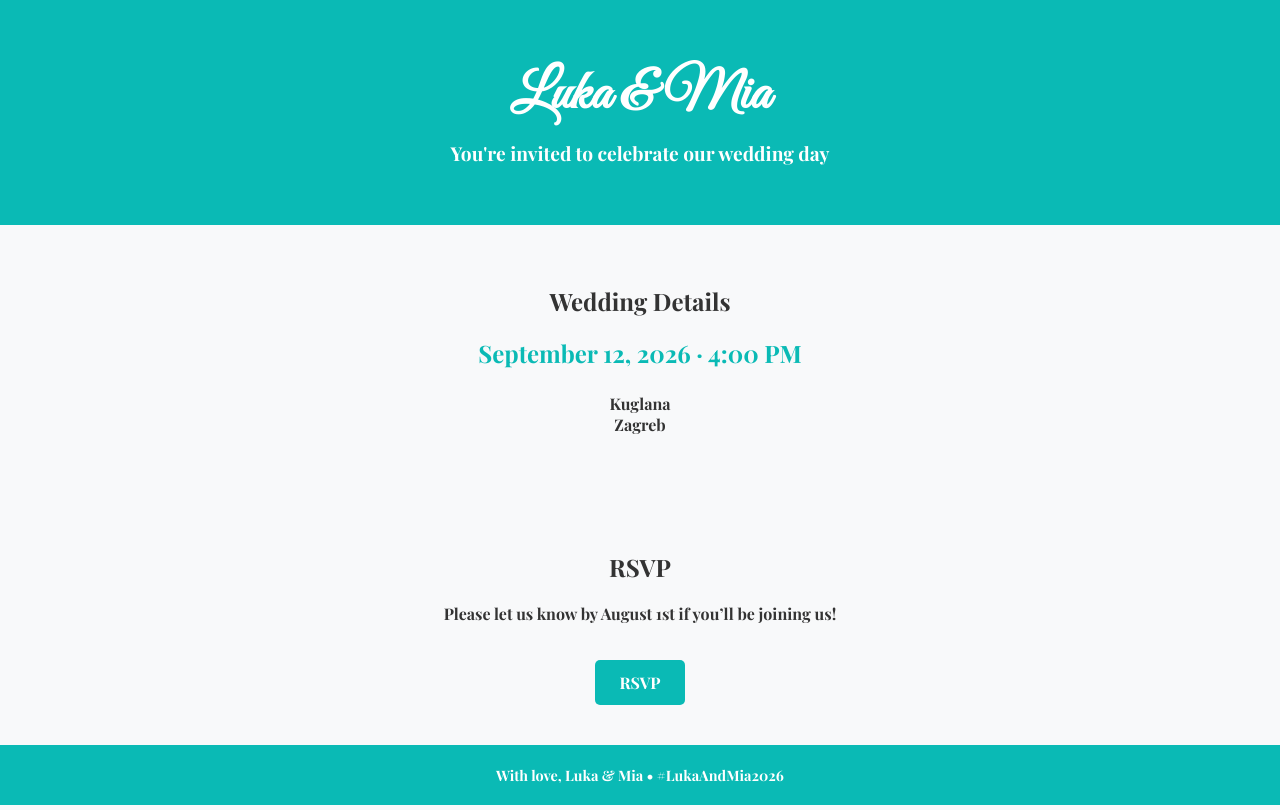
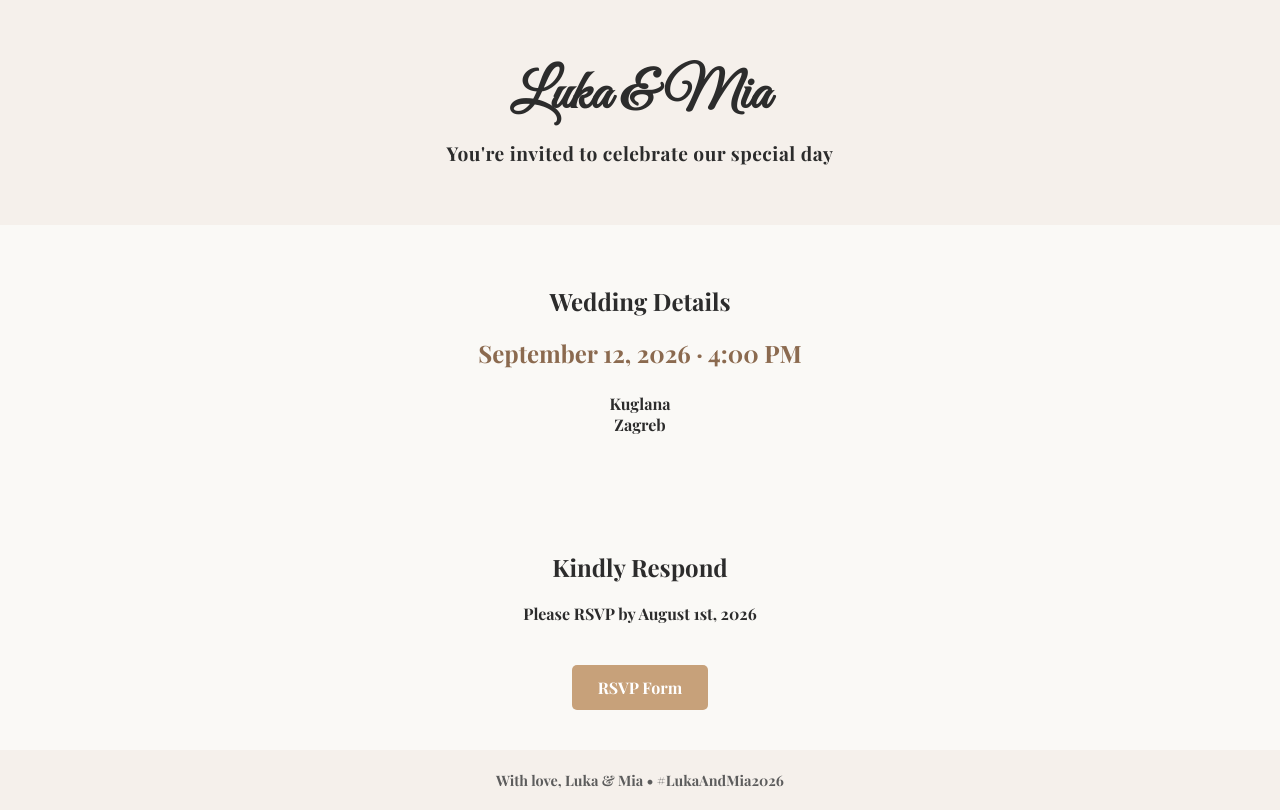
Before and after one commit to daliborbuncic/luka-mia, a plain HTML site: page index.html in a window 1280 px wide. Drawn offline with nearby package versions, Linux system fonts and the light colour scheme.

Commit message:
Add files via upload

```diff
--- a/index.html
+++ b/index.html
@@ -1,21 +1,21 @@
 <!DOCTYPE html>
 <html lang="en">
 <head>
-  <meta charset="UTF-8">
-  <meta name="viewport" content="width=device-width, initial-scale=1.0">
+  <meta charset="UTF-8" />
+  <meta name="viewport" content="width=device-width, initial-scale=1.0"/>
   <title>Luka & Mia's Wedding</title>
-  <link href="https://fonts.googleapis.com/css2?family=Playfair+Display:wght@700&family=Great+Vibes&display=swap" rel="stylesheet">
+  <link href="https://fonts.googleapis.com/css2?family=Playfair+Display:wght@700&family=Great+Vibes&display=swap" rel="stylesheet"/>
   <style>
     body {
       margin: 0;
       font-family: 'Playfair Display', serif;
-      background-color: #f8f9fa;
-      color: #333;
+      background-color: #FAF9F6; /* ivory */
+      color: #2c2c2c;
     }
 
     header {
-      background-color: #0ABAB5; /* Tiffany Blue */
-      color: white;
+      background-color: #F5F0EB; /* soft beige */
+      color: #2c2c2c;
       text-align: center;
       padding: 60px 20px 40px;
     }
@@ -29,6 +29,7 @@
     header p {
       font-size: 1.2em;
       margin-top: 10px;
+      letter-spacing: 0.5px;
     }
 
     section {
@@ -40,30 +41,31 @@
 
     .date {
       font-size: 1.5em;
-      color: #0ABAB5;
+      color: #8B6A4F; /* subtle warm brown */
       margin-top: 10px;
     }
 
     .rsvp-btn {
-      background-color: #0ABAB5;
+      background-color: #C7A17A; /* elegant gold-beige */
       color: white;
-      padding: 12px 24px;
+      padding: 12px 26px;
       border: none;
       border-radius: 5px;
       font-size: 1em;
       text-decoration: none;
       display: inline-block;
-      margin-top: 20px;
+      margin-top: 25px;
       transition: background 0.3s;
+      font-weight: bold;
     }
 
     .rsvp-btn:hover {
-      background-color: #089c95;
+      background-color: #a9845b;
     }
 
     footer {
-      background-color: #0ABAB5;
-      color: white;
+      background-color: #F5F0EB;
+      color: #5c5c5c;
       text-align: center;
       padding: 20px;
       font-size: 0.9em;
@@ -74,7 +76,7 @@
 
   <header>
     <h1>Luka & Mia</h1>
-    <p>You're invited to celebrate our wedding day</p>
+    <p>You're invited to celebrate our special day</p>
   </header>
 
   <section>
@@ -84,9 +86,9 @@
   </section>
 
   <section id="rsvp">
-    <h2>RSVP</h2>
-    <p>Please let us know by August 1st if you’ll be joining us!</p>
-    <a class="rsvp-btn" href="https://example.com/rsvp" target="_blank">RSVP</a>
+    <h2>Kindly Respond</h2>
+    <p>Please RSVP by August 1st, 2026</p>
+    <a class="rsvp-btn" href="https://example.com/rsvp" target="_blank">RSVP Form</a>
   </section>
 
   <footer>
```
